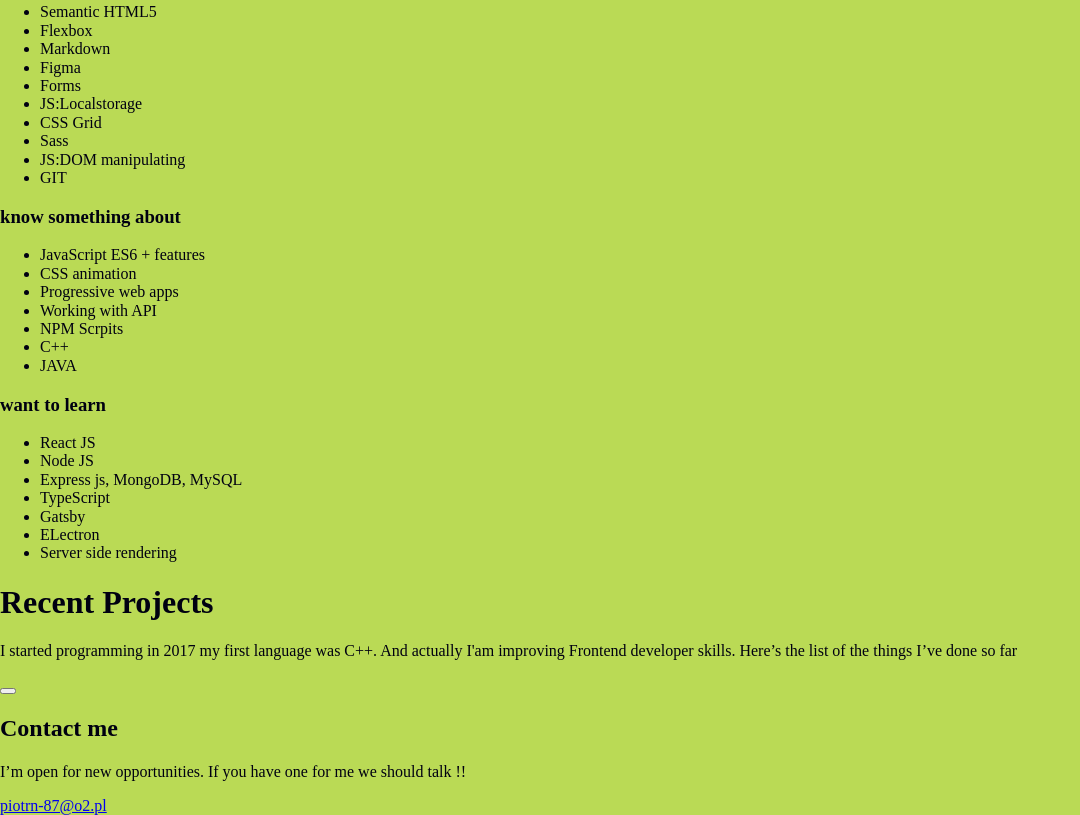
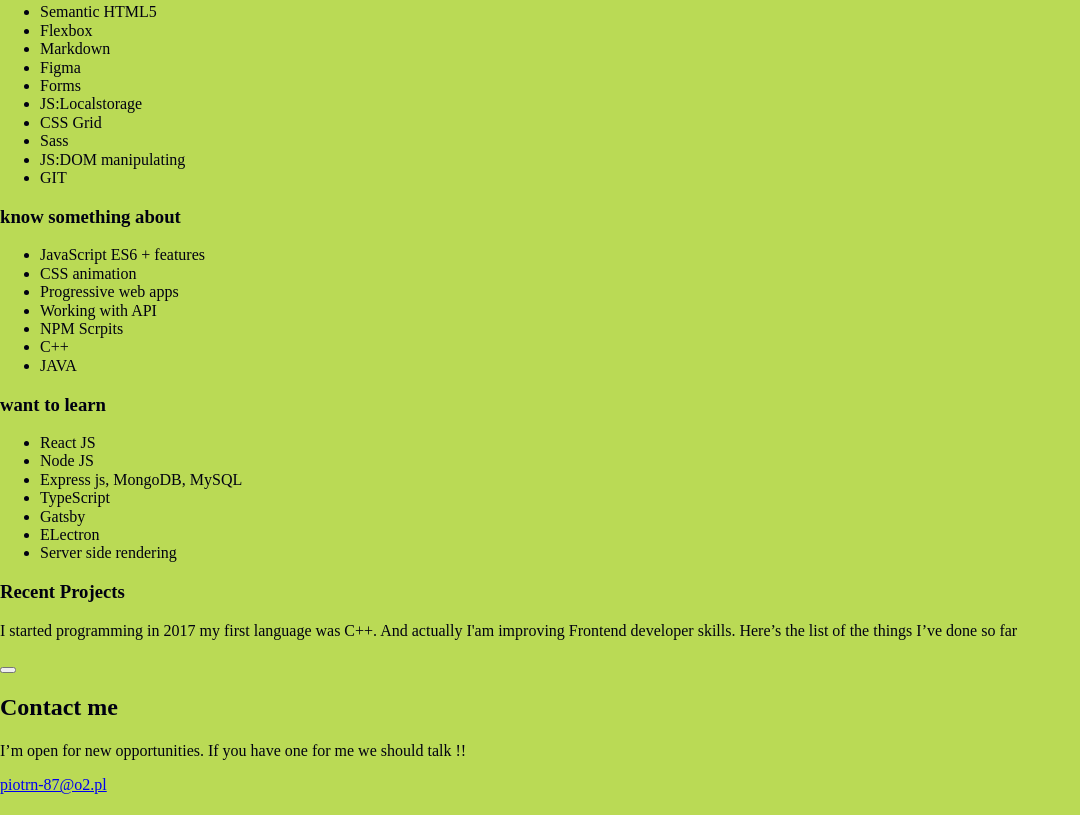
Before and after one commit to Piotrn-87/portfolio, a website: page src/content/index.html in a window 1280 px wide. Shown: the part 359-1174 px from the top of the page, without its empty margins (0-1080 px from the left). Drawn offline with nearby package versions, Linux system fonts and the light colour scheme; files that its build step writes are made by us from their sources.

Commit message:
FIX: fix HTML file H1 -> H3

```diff
--- a/src/content/index.html
+++ b/src/content/index.html
@@ -89,7 +89,7 @@
 
   <!-- Article - Projects -->
   <article id="project" class="projects">
-    <h1 class="projects__title">Recent Projects</h1>
+    <h3 class="projects__title">Recent Projects</h3>
     <p class="projects__description">I started programming in 2017 my first
       language was C++. And actually I'am improving Frontend developer skills. Here’s the list of the things I’ve done
       so far </p>
@@ -104,7 +104,7 @@
     <h2 class="footer__contact">Contact me</h2>
     <p class="footer__paragraph">I’m open for new opportunities. If you have one for me we should talk !!
     </p>
-    <div class="footer__socials"></div>
+
     <a class="footer__mail" href="mailto:piotrn-87@o2.pl">piotrn-87@o2.pl</a>
   </footer>
 
```
